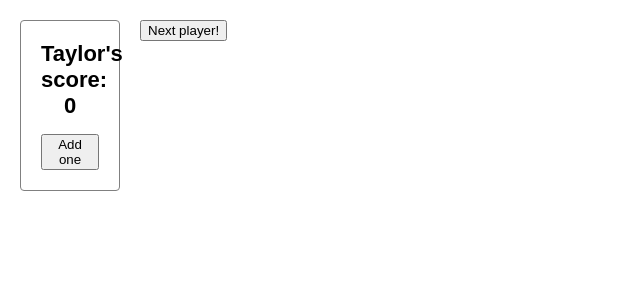
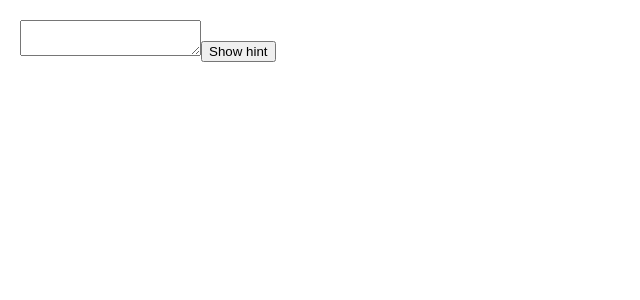
Before and after one commit to Tamanna5092/learning-react, a React (Vite) app: page / in a window 1280 px wide. Shown: the top 300 px of the page, without its empty margins (0-640 px from the left). Built offline with nearby package versions, Linux system fonts and the light colour scheme.

Commit message:
preserving and resetting challenge1

```diff
--- a/src/App.jsx
+++ b/src/App.jsx
@@ -30,11 +30,12 @@
 import Accordion from "./components/3/Accordion";
 import Counter from "./components/3/Counter";
 import ScoreBoard from "./components/3/ScoreBoard";
+import ShowHint from "./components/3/ShowHint";
 
 function App() {
   return (
     <>
-    <ScoreBoard></ScoreBoard>
+      <ShowHint></ShowHint>
     </>
   );
 }
--- /dev/null
+++ b/src/components/3/ShowHint.jsx
@@ -0,0 +1,38 @@
+import React, { useState } from "react";
+
+export default function ShowHint() {
+  const [showHint, setShowHint] = useState(false);
+
+  return (
+    <div>
+      {showHint && (
+        <p>
+          <i>Hint: Your favorite city?</i>
+        </p>
+      )}
+      <Form />
+      {showHint ? (
+        <button
+          onClick={() => {
+            setShowHint(false);
+          }}
+        >
+          Hide hint
+        </button>
+      ) : (
+        <button
+          onClick={() => {
+            setShowHint(true);
+          }}
+        >
+          Show hint
+        </button>
+      )}
+    </div>
+  );
+}
+
+function Form() {
+  const [text, setText] = useState("");
+  return <textarea value={text} onChange={(e) => setText(e.target.value)} />;
+}
```
